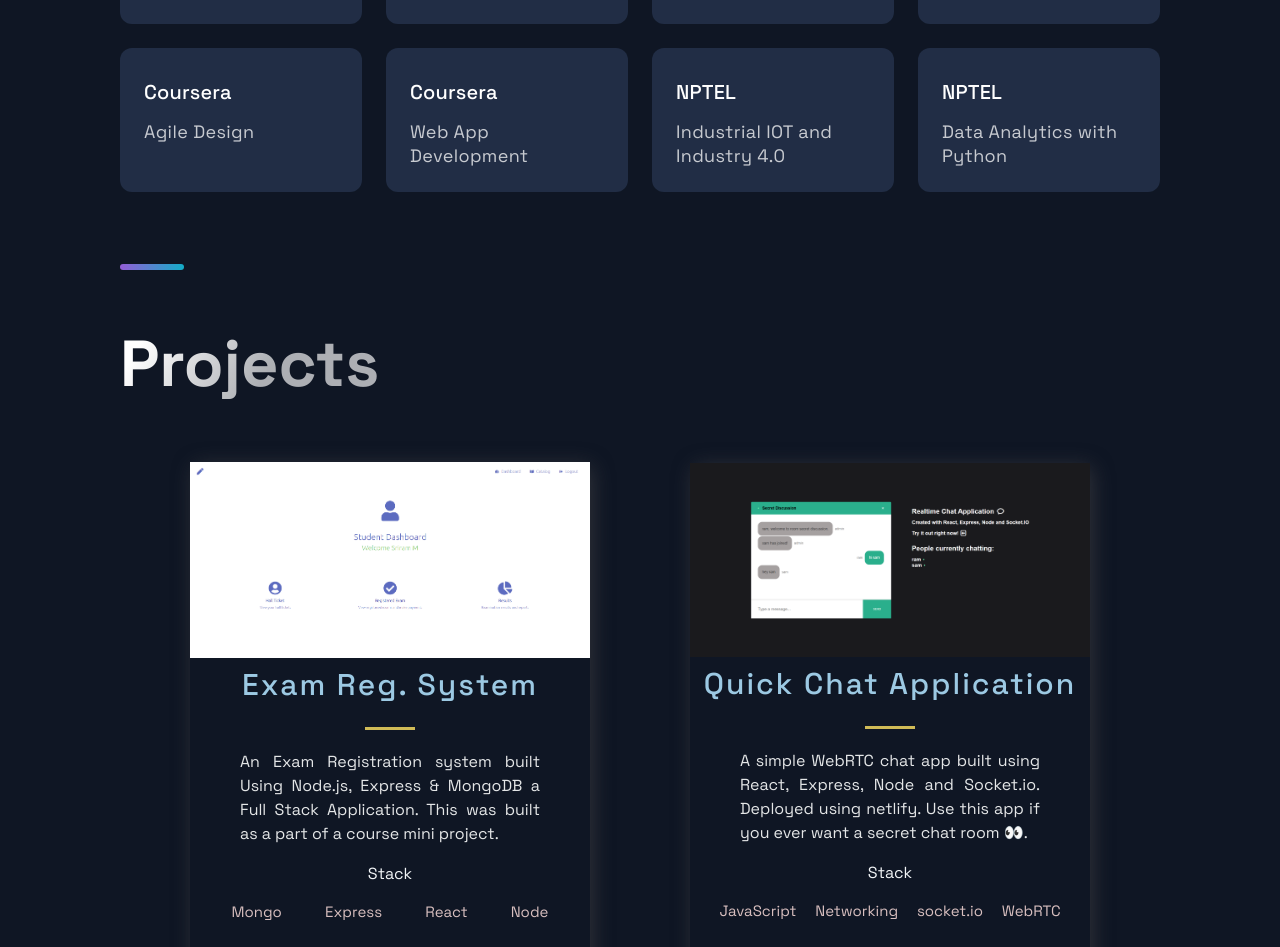
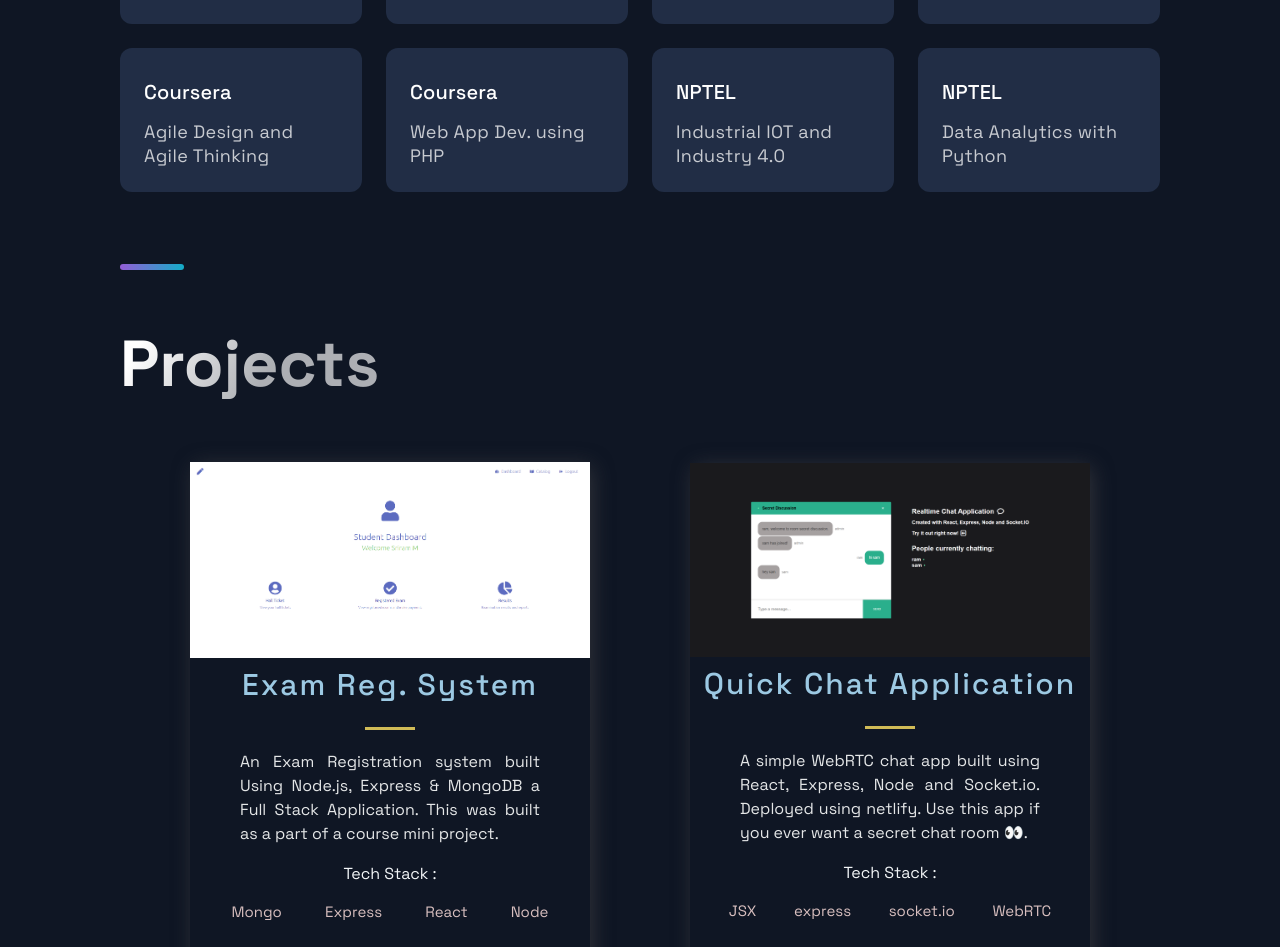
Before and after one commit to msris108/msris108.github.io, a Next.js app: page / in a window 1280 px wide. Shown: the part 1845-2792 px from the top of the page. Built offline with nearby package versions, Linux system fonts and the light colour scheme.

Commit message:
ui changes

```diff
--- a/src/components/Acomplishments/Acomplishments.js
+++ b/src/components/Acomplishments/Acomplishments.js
@@ -8,8 +8,8 @@ const data = [
   { platform: 'Coursera', text: 'Blockchain Specialization', link: 'https://www.coursera.org/account/accomplishments/specialization/certificate/YV849XCYVSYL', },
   { platform: 'Coursera', text: 'Tensorflow In Practice ', link: 'https://www.coursera.org/account/accomplishments/specialization/certificate/AARAXAJCFLCF', },
   { platform: 'Coursera', text: 'Linear Algebra for Machine Learning', link: 'https://www.coursera.org/account/accomplishments/certificate/YNC958E4MD53', },
-  { platform: 'Coursera', text: 'Agile Design', link: 'https://www.coursera.org/account/accomplishments/certificate/Y3DWFWJZ8YZS', },
-  { platform: 'Coursera', text: 'Web App Development', link: 'https://www.coursera.org/account/accomplishments/certificate/V44F3DL46HJE', },
+  { platform: 'Coursera', text: 'Agile Design and Agile Thinking', link: 'https://www.coursera.org/account/accomplishments/certificate/Y3DWFWJZ8YZS', },
+  { platform: 'Coursera', text: 'Web App Dev. using PHP', link: 'https://www.coursera.org/account/accomplishments/certificate/V44F3DL46HJE', },
   { platform: 'NPTEL', text: 'Industrial IOT and Industry 4.0', link: '/', },
   { platform: 'NPTEL', text: 'Data Analytics with Python', link: '/'}
 ];
--- a/src/components/Acomplishments/AcomplishmentsStyles.js
+++ b/src/components/Acomplishments/AcomplishmentsStyles.js
@@ -14,9 +14,11 @@ export const Boxes = styled.div`
   }
 
   @media ${props => props.theme.breakpoints.sm}{
-    gap: 10px;
-    margin: 20px 0 32px;
-    grid-template-columns: repeat(auto-fit, minmax(100px, 1fr));
+    display: grid;
+    grid-template-columns: repeat(4, 1fr);
+    gap: 5px;
+    max-width: 500px;
+    margin: 24px auto;
   }
 `
 
@@ -60,7 +62,7 @@ export const BoxNum = styled.h5`
     line-height: 32px;
   }
   @media ${props => props.theme.breakpoints.sm} {
-    font-size: 20px;
+    font-size: 12px;
     line-height: 26px;
 }
 `
--- a/src/components/Hero/Hero.js
+++ b/src/components/Hero/Hero.js
@@ -14,7 +14,9 @@ const Hero = (props) => (
       <SectionText>
         Computer Science Engineer. <br />
       </SectionText>
-      <Button onClick={() => window.location = 'https://drive.google.com/file/d/1HxVjYC4OrSEcooLWAtJYz4Utvq93HgDM/view?usp=sharing'}> View Resume </Button>
+      <Button onClick={() => window.location = 'https://drive.google.com/file/d/1HxVjYC4OrSEcooLWAtJYz4Utvq93HgDM/view?usp=sharing'}>
+        View Resume
+      </Button>
     </LeftSection>
   </Section>
 );
--- a/src/components/Projects/Projects.js
+++ b/src/components/Projects/Projects.js
@@ -20,7 +20,7 @@ const Projects = () => (
               <CardInfo className="card-info">{p.description}</CardInfo>
               <div>
                 <br />
-                <TitleContent>Stack</TitleContent>
+                <TitleContent>Tech Stack : </TitleContent>
                 <TagList>
                   {p.tags.map((t, i) => {
                     return <Tag key={i}>{t}</Tag>;
--- a/src/constants/constants.js
+++ b/src/constants/constants.js
@@ -12,7 +12,7 @@ export const projects = [
     title: 'Quick Chat Application',
     description:"A simple WebRTC chat app built using React, Express, Node and Socket.io. Deployed using netlify. Use this app if you ever want a secret chat room 👀. ",
     image: '/images/2.png',
-    tags: ['JavaScript', 'Networking', 'socket.io', 'WebRTC'],
+    tags: ['JSX', 'express', 'socket.io', 'WebRTC'],
     source: 'https://github.com/msris108/quick-chat-app',
     visit: 'https://quick-chat-appl.netlify.app/',
     id: 1,
```
